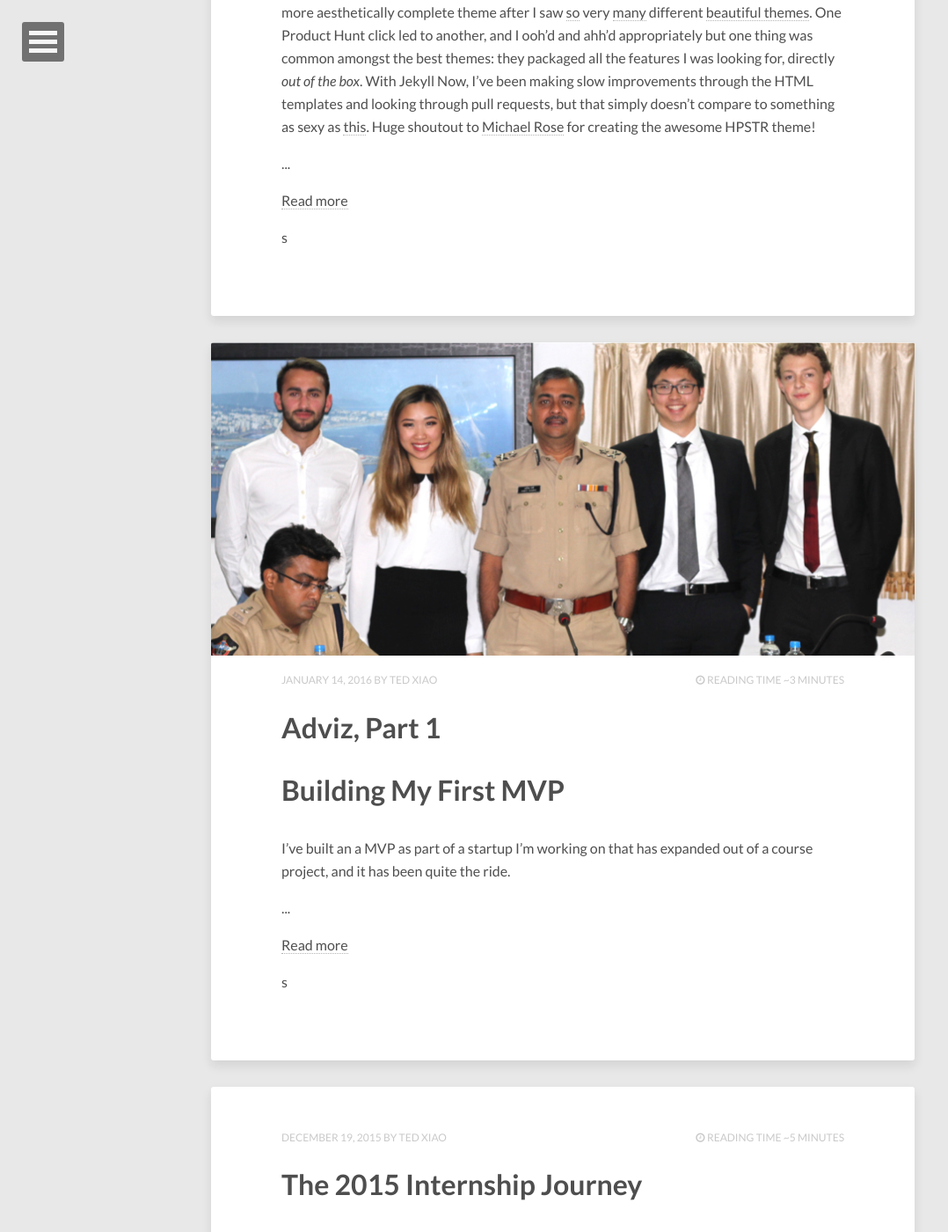
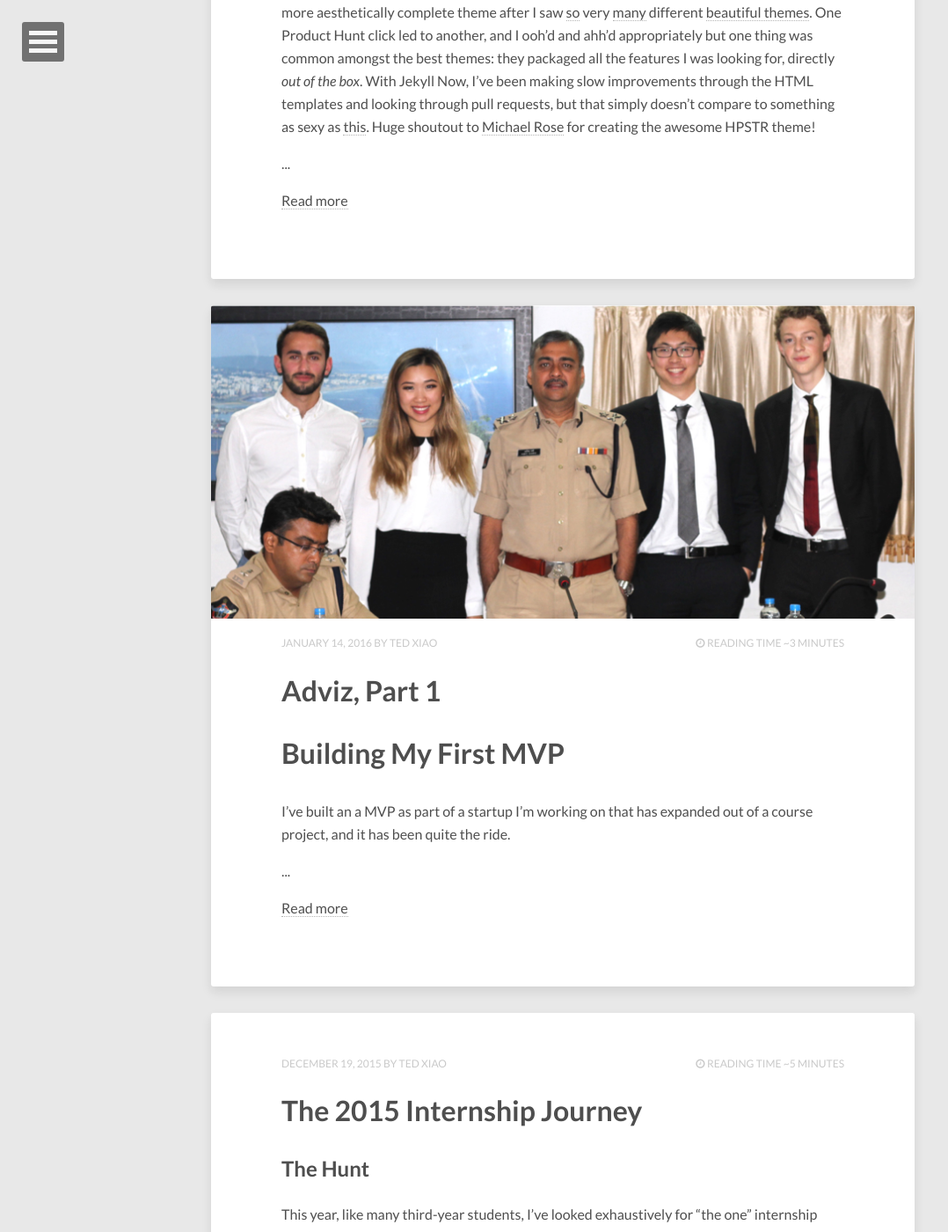
Before and after one commit to txizzle/blog, a Jekyll site: the page built from index.html, in a window 1280 px wide and 1400 px high, scrolled down 737 px. Shown: the whole window at 88% size, without its empty margins (0-1078 px from the left). Built offline with Jekyll 4.4.1, drawn with Linux system fonts in a browser that asks for light colours; nearby versions of some CDN libraries; the list of posts is cut into pages by our own code.

```diff
--- a/index.html
+++ b/index.html
@@ -39,7 +39,7 @@ image:
     {% if post.link %}
       <p><a href="{{ site.url }}{{ post.url }}" class="permalink" rel="bookmark" title="{{ post.title }}"><i class="fa fa-bookmark"></i></a> <a href="{{ post.link }}">Read more</a></p>
     {% else %}
-      <p><a href="{{ site.url }}{{ post.url }}" rel="bookmark" title="{{ post.title }}" itemprop="url">Read more</a></p>s
+      <p><a href="{{ site.url }}{{ post.url }}" rel="bookmark" title="{{ post.title }}" itemprop="url">Read more</a></p>
     {% endif %}
   </div><!-- /.entry-content -->
 </article><!-- /.hentry -->
```
